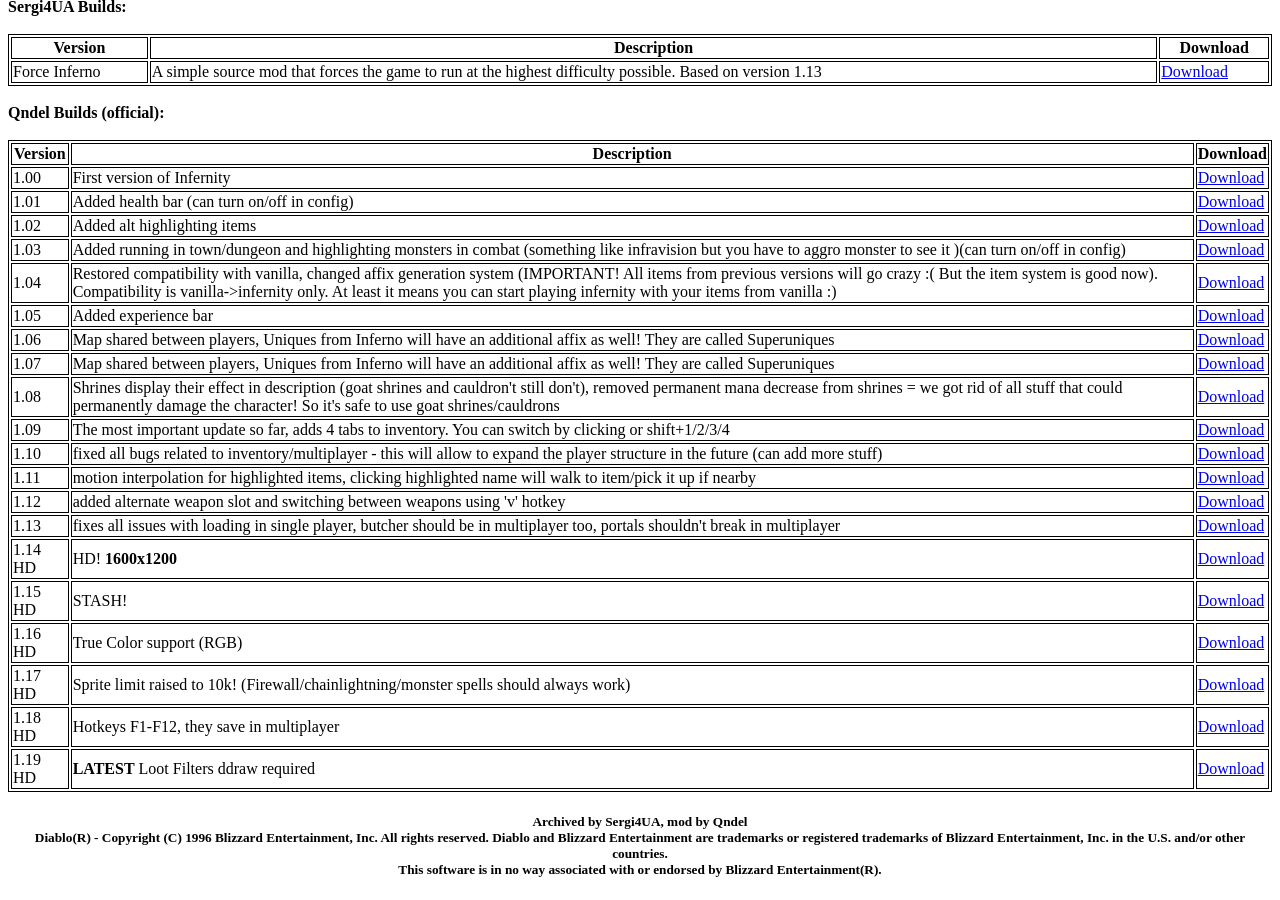
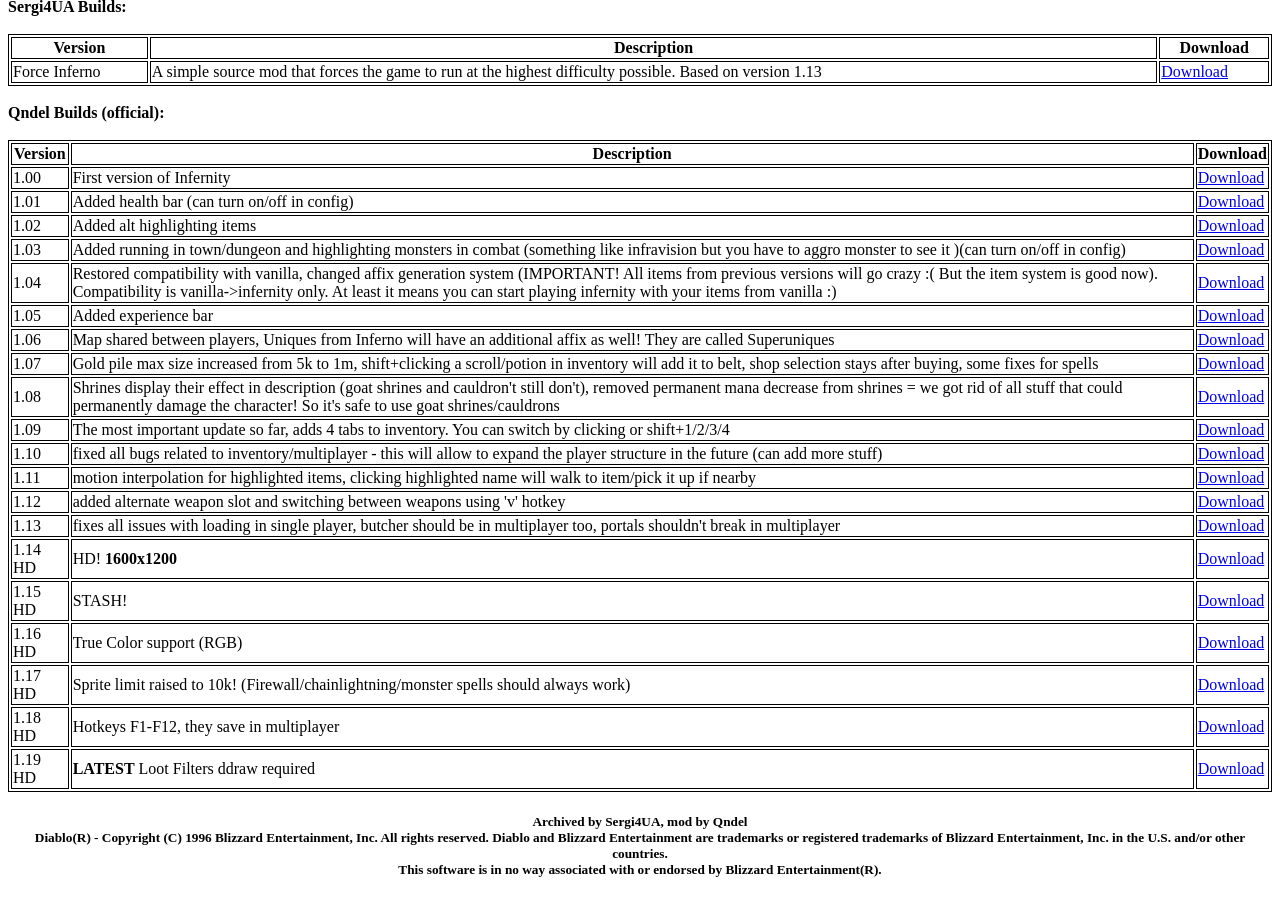
Before and after one commit to sergi4ua/sergi4ua.github.io, a Jekyll site: the page mods/infernity/index.html, which Jekyll copies as it is, in a window 1280 px wide and 900 px high, scrolled down 666 px. Built offline with Jekyll 4.4.1, drawn with Linux system fonts in a browser that asks for light colours.

Commit message:
Update page

```diff
--- a/mods/infernity/index.html
+++ b/mods/infernity/index.html
@@ -80,7 +80,7 @@
         </tr>
         <tr>
             <td>1.07</td>
-            <td>Map shared between players, Uniques from Inferno will have an additional affix as well! They are called Superuniques</td>
+            <td>Gold pile max size increased from 5k to 1m, shift+clicking a scroll/potion in inventory will add it to belt, shop selection stays after buying, some fixes for spells</td>
             <td><a href="qInfernity-1.07.zip">Download</a></td>
         </tr>
         <tr>
```
